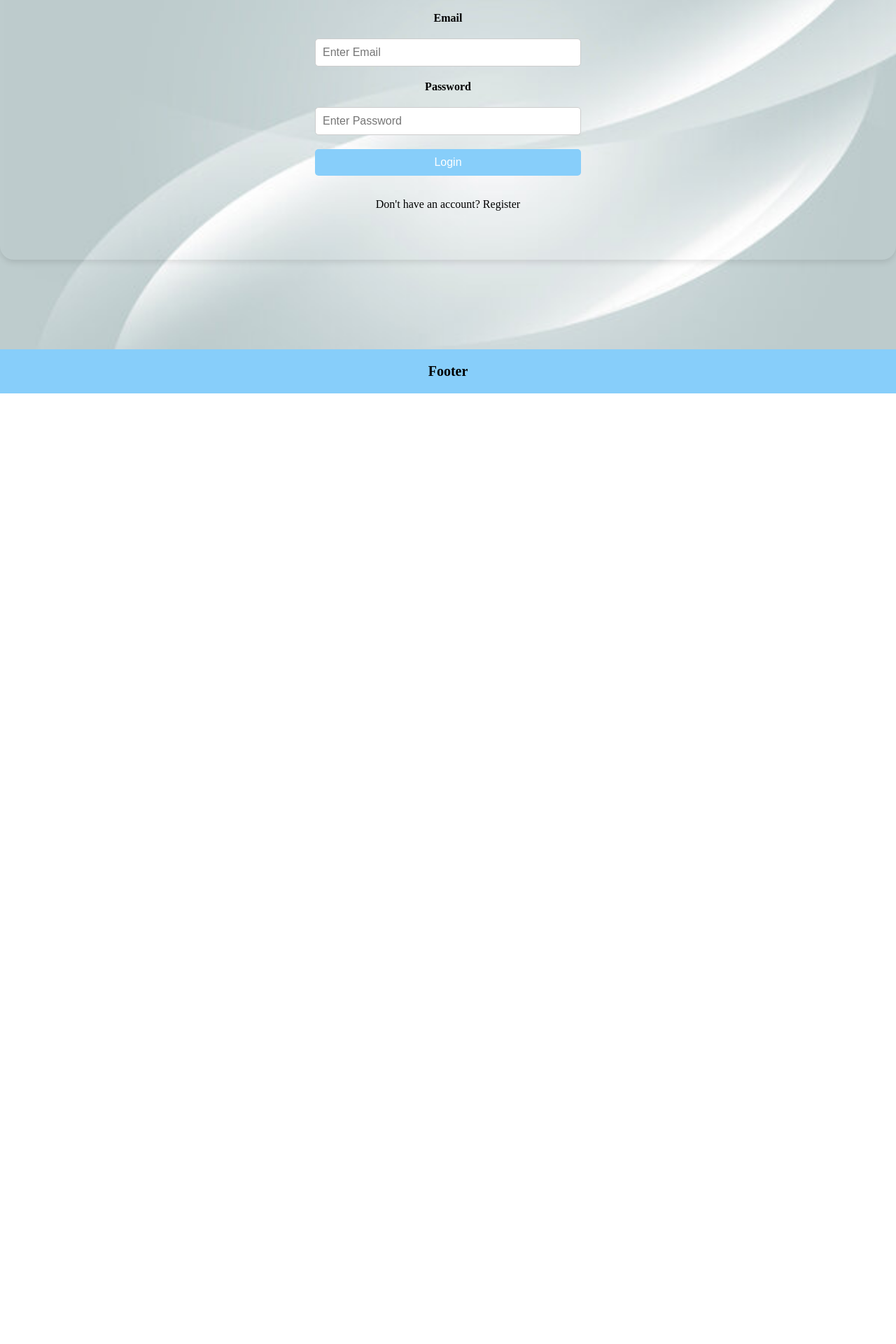
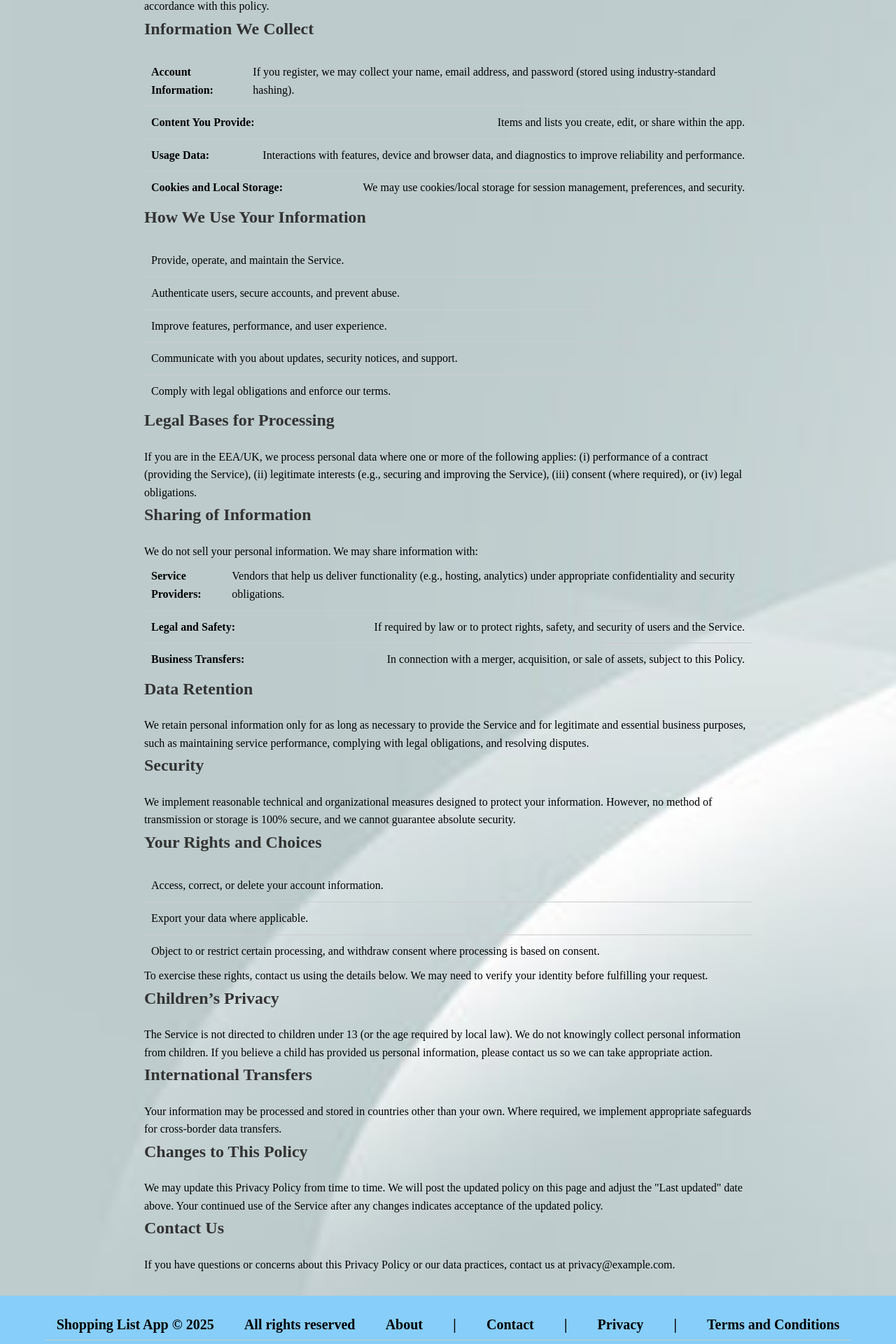
Before and after one commit to Shantela21/shopping-list-app-, a React (Vite) app: page /privacy in a window 1280 px wide. Before the commit this address led to /login. Shown: the part 207-2127 px from the top of the page at 70% size. Before the commit the page ends 800 px from the top, so only its background shows below. Built offline with nearby package versions, Linux system fonts and the light colour scheme.

Commit message:
added privacy page

```diff
--- a/src/App.css
+++ b/src/App.css
@@ -142,7 +142,33 @@ a:hover {
   border-radius: 5px;
   font-size: 16px;
 } */
+.footer-separator{
+  border-bottom: 1px solid #ccc;
 
+  margin-left: auto;
+  margin-right: auto;
+  width: 90%;
+  text-align:start;
+  display: flex;
+  align-items: start;
+  flex-direction: row;
+  gap: 10px;
+  padding-bottom: 10px;
+  padding-top: 10px;
+  justify-content: space-around;
+  flex-wrap: wrap;
+}
+/* .footer-links{
+  margin-top: 10px;
+  display: flex;
+  justify-content: center;
+  gap: 10px;
+  display: flex;
+  align-items: center;
+  flex-direction: row;
+  gap: 10px;
+
+}  */
 .footer {
   background-color: lightskyblue;
   text-align: center;
--- a/src/App.tsx
+++ b/src/App.tsx
@@ -7,6 +7,7 @@ import Home from "./pages/Home";
 import Profile from "./pages/Profile";
 import { Routes, Route, Navigate } from 'react-router-dom'
 import { ProtectedRoute, PublicOnlyRoute } from './components/ProtectedRoute'
+import Privacy from "./pages/Privacy";
 
 function App() {
   return (
@@ -24,6 +25,10 @@ function App() {
         </Route>
         <Route path="/" element={<Navigate to="/home" replace />} />
         <Route path="*" element={<Navigate to="/home" replace />} />
+        <Route path="/about" element={<div>About Page</div>} />
+        <Route path="/contact" element={<div>Contact Page</div>} />
+        <Route path="/privacy" element={<Privacy/>} />
+        <Route path="/terms" element={<div>Terms and Conditions Page</div>} />
       </Routes>
      <Footer />
     </>
--- a/src/components/Footer.tsx
+++ b/src/components/Footer.tsx
@@ -3,7 +3,15 @@ import React from 'react'
 export default function Footer() {
   return (
     <div>
-      <footer className="footer">Footer</footer>
+      <footer className="footer">
+        <div className="footer-separator">
+        <p>Shopping List App © 2025</p>
+        <p>All rights reserved</p>
+
+          <a href="/about">About</a> | <a href="/contact">Contact</a> | <a href="/privacy">Privacy</a> | <a href="/terms">Terms and Conditions</a>
+        </div>
+      </footer>
+
     </div>
   )
 }
--- a/src/data/db.json
+++ b/src/data/db.json
@@ -7,6 +7,14 @@
       "cell": "0791881002",
       "email": "shantelaslie@gmail.com",
       "passwordCipher": "U2FsdGVkX1/R2PA+qjYooCRwKGphN3CA0dxmRYicw5U="
+    },
+    {
+      "id": "4e08",
+      "name": "Sbonelo",
+      "surname": "Mthembu",
+      "cell": "0871234567",
+      "email": "sbo@gmail.com",
+      "passwordCipher": "U2FsdGVkX1841YnMzD408uwvch0d34O6lE3v/tqdyLA="
     }
   ]
 }
--- /dev/null
+++ b/src/features/HomeSlice.ts
@@ -0,0 +1 @@
+import { createSlice } from '@reduxjs/toolkit'
--- /dev/null
+++ b/src/features/NotFoundPageSlice.ts
@@ -0,0 +1 @@
+import { createSlice } from '@reduxjs/toolkit'
--- /dev/null
+++ b/src/features/PrivacySlice.ts
@@ -0,0 +1 @@
+import { createSlice } from '@reduxjs/toolkit'
--- /dev/null
+++ b/src/features/ProfileSlice.ts
@@ -0,0 +1 @@
+import { createSlice } from '@reduxjs/toolkit'
--- /dev/null
+++ b/src/pages/Privacy.tsx
@@ -0,0 +1,145 @@
+export default function Privacy() {
+  return (
+    <main style={{ maxWidth: 900, margin: '0 auto', padding: '2rem 1rem', lineHeight: 1.6 }}>
+      <h1 style={{ marginBottom: '0.25rem' }}>Privacy Policy</h1>
+      <p style={{ color: '#666' }}>Last updated: October 2, 2025</p>
+      <section>
+        <p>
+          This Privacy Policy explains how <strong>Shopping List App</strong> ("we", "us") collects,
+          uses, and shares your information when you use our application and related services
+          (collectively, the "Service"). By using the Service, you agree to the collection and use
+          of information in accordance with this policy.
+        </p>
+      </section>
+
+      <section>
+        <h2>Information We Collect</h2>
+        <ul>
+          <li>
+            <strong>Account Information:</strong> If you register, we may collect your name, email
+            address, and password (stored using industry-standard hashing).
+          </li>
+          <li>
+            <strong>Content You Provide:</strong> Items and lists you create, edit, or share within
+            the app.
+          </li>
+          <li>
+            <strong>Usage Data:</strong> Interactions with features, device and browser data, and
+            diagnostics to improve reliability and performance.
+          </li>
+          <li>
+            <strong>Cookies and Local Storage:</strong> We may use cookies/local storage for session
+            management, preferences, and security.
+          </li>
+        </ul>
+      </section>
+
+      <section>
+        <h2>How We Use Your Information</h2>
+        <ul>
+          <li>Provide, operate, and maintain the Service.</li>
+          <li>Authenticate users, secure accounts, and prevent abuse.</li>
+          <li>Improve features, performance, and user experience.</li>
+          <li>Communicate with you about updates, security notices, and support.</li>
+          <li>Comply with legal obligations and enforce our terms.</li>
+        </ul>
+      </section>
+
+      <section>
+        <h2>Legal Bases for Processing</h2>
+        <p>
+          If you are in the EEA/UK, we process personal data where one or more of the following
+          applies: (i) performance of a contract (providing the Service), (ii) legitimate interests
+          (e.g., securing and improving the Service), (iii) consent (where required), or (iv) legal
+          obligations.
+        </p>
+      </section>
+
+      <section>
+        <h2>Sharing of Information</h2>
+        <p>
+          We do not sell your personal information. We may share information with:
+        </p>
+        <ul>
+          <li>
+            <strong>Service Providers:</strong> Vendors that help us deliver functionality (e.g.,
+            hosting, analytics) under appropriate confidentiality and security obligations.
+          </li>
+          <li>
+            <strong>Legal and Safety:</strong> If required by law or to protect rights, safety, and
+            security of users and the Service.
+          </li>
+          <li>
+            <strong>Business Transfers:</strong> In connection with a merger, acquisition, or sale of
+            assets, subject to this Policy.
+          </li>
+        </ul>
+      </section>
+
+      <section>
+        <h2>Data Retention</h2>
+        <p>
+          We retain personal information only for as long as necessary to provide the Service and for
+          legitimate and essential business purposes, such as maintaining service performance,
+          complying with legal obligations, and resolving disputes.
+        </p>
+      </section>
+
+      <section>
+        <h2>Security</h2>
+        <p>
+          We implement reasonable technical and organizational measures designed to protect your
+          information. However, no method of transmission or storage is 100% secure, and we cannot
+          guarantee absolute security.
+        </p>
+      </section>
+
+      <section>
+        <h2>Your Rights and Choices</h2>
+        <ul>
+          <li>Access, correct, or delete your account information.</li>
+          <li>Export your data where applicable.</li>
+          <li>Object to or restrict certain processing, and withdraw consent where processing is based on consent.</li>
+        </ul>
+        <p>
+          To exercise these rights, contact us using the details below. We may need to verify your
+          identity before fulfilling your request.
+        </p>
+      </section>
+
+      <section>
+        <h2>Children’s Privacy</h2>
+        <p>
+          The Service is not directed to children under 13 (or the age required by local law). We do
+          not knowingly collect personal information from children. If you believe a child has
+          provided us personal information, please contact us so we can take appropriate action.
+        </p>
+      </section>
+
+      <section>
+        <h2>International Transfers</h2>
+        <p>
+          Your information may be processed and stored in countries other than your own. Where
+          required, we implement appropriate safeguards for cross-border data transfers.
+        </p>
+      </section>
+
+      <section>
+        <h2>Changes to This Policy</h2>
+        <p>
+          We may update this Privacy Policy from time to time. We will post the updated policy on this
+          page and adjust the "Last updated" date above. Your continued use of the Service after any
+          changes indicates acceptance of the updated policy.
+        </p>
+      </section>
+
+      <section>
+        <h2>Contact Us</h2>
+        <p>
+          If you have questions or concerns about this Privacy Policy or our data practices, contact
+          us at <a href="mailto:privacy@example.com">privacy@example.com</a>.
+        </p>
+      </section>
+    </main>
+  )
+}
```
Also changed, not shown: src/pages/NotFoundPage.tsx (added, +9 -0 lines), src/assets/background.webp (deleted).
